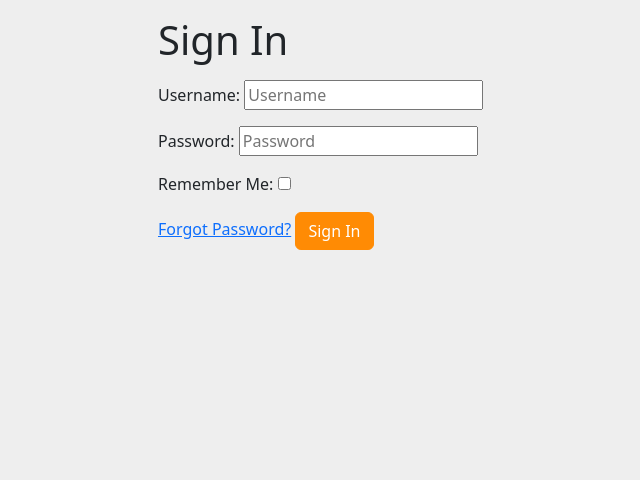
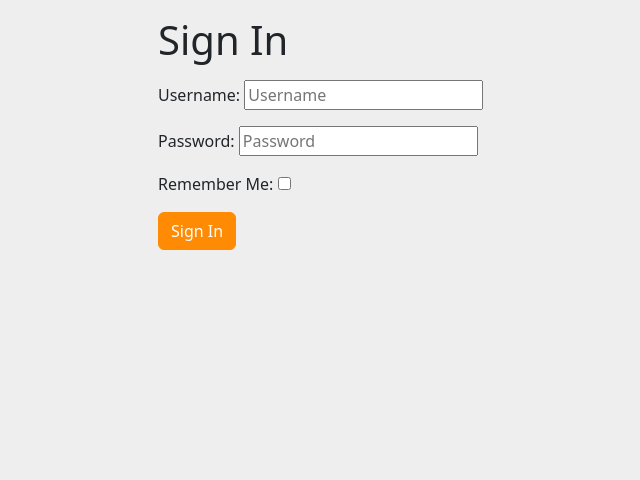
Before and after one commit to alexkavanagh-dev/computer-system-showcase, a Django app: page /accounts/login/ in a window 1280 px wide. Shown: the part 76-556 px from the top of the page, without its empty margins (114-754 px from the left). Run offline with Django 3.2, Linux system fonts and the light colour scheme; some libraries are stand-ins or nearby versions.

Commit message:
Remove forgotten password link from sign in page

```diff
--- a/templates/account/login.html
+++ b/templates/account/login.html
@@ -20,7 +20,6 @@
         {% if redirect_field_value %}
         <input type="hidden" name="{{ redirect_field_name }}" value="{{ redirect_field_value }}" />
         {% endif %}
-        <a class="button secondaryAction" href="{% url 'account_reset_password' %}">{% trans "Forgot Password?" %}</a>
         <button class="primaryAction btn btn-primary" type="submit">{% trans "Sign In" %}</button>
       </form>
     </div>
```
